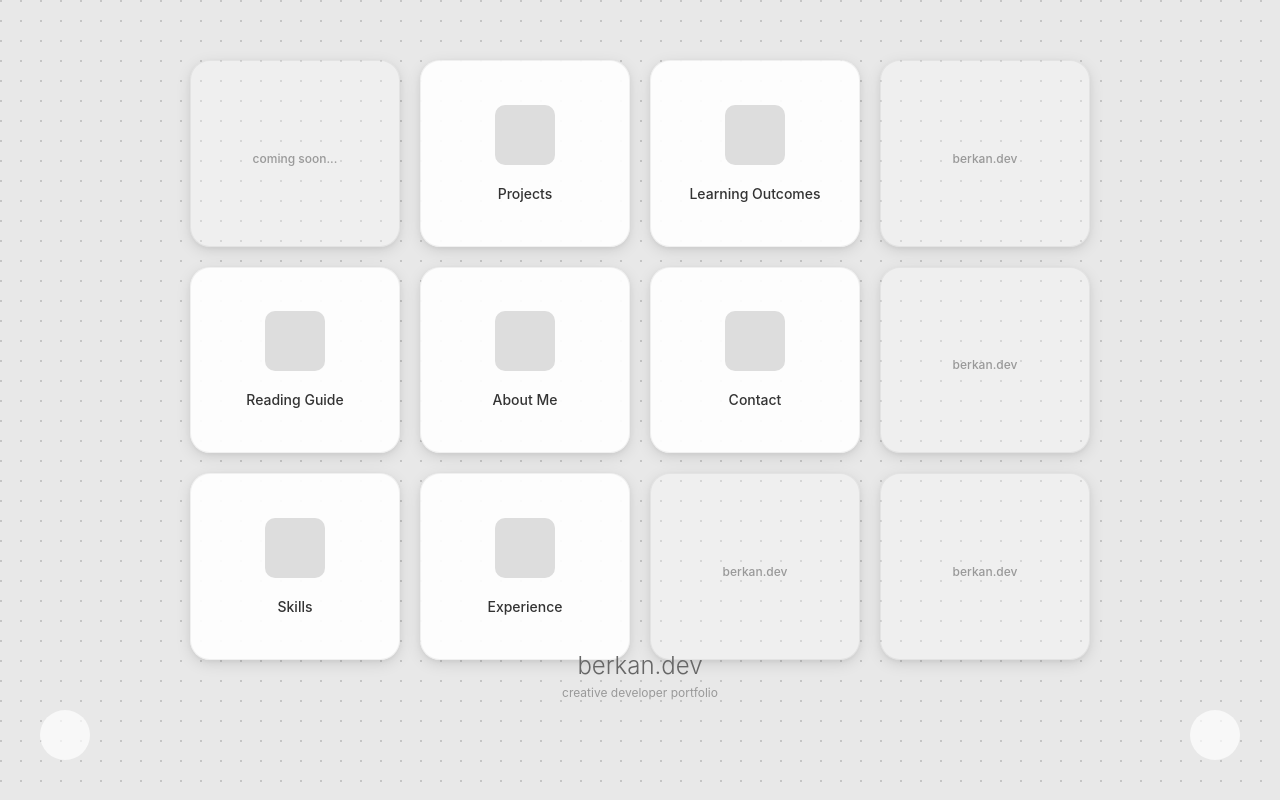
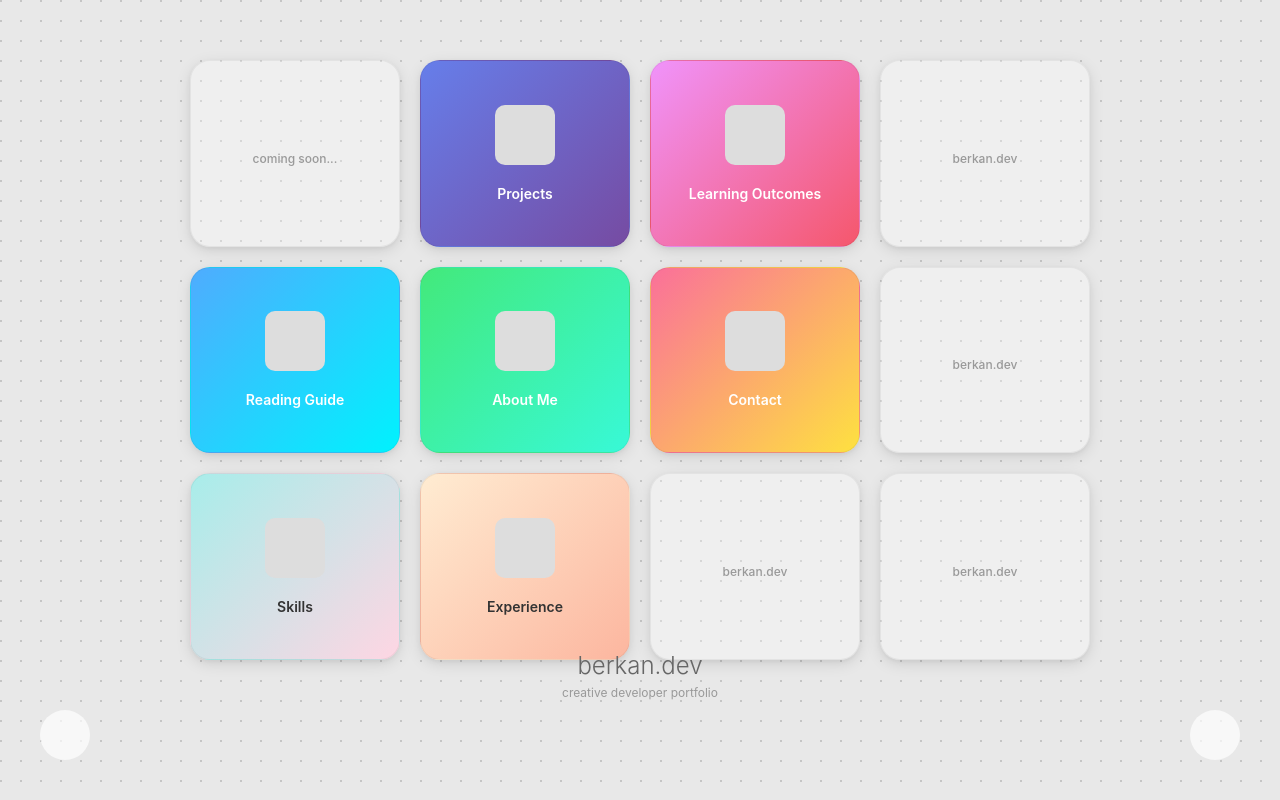
Before and after one commit to BerkanHRGL/portfoliowii, a plain HTML site: page index.html in a window 1280 px wide. Drawn offline with Linux system fonts and the light colour scheme; a script that the page names is missing.

Commit message:
Style individual channel cards with gradients and colors

```diff
--- a/style.css
+++ b/style.css
@@ -87,6 +87,70 @@ body {
     font-size: 12px;
 }
 
+/* Specific channel styles */
+.channel-card.projects {
+    background: linear-gradient(135deg, #667eea 0%, #764ba2 100%);
+}
+
+.channel-card.projects .channel-text {
+    color: white;
+    font-weight: 600;
+}
+
+.channel-card.learning {
+    background: linear-gradient(135deg, #f093fb 0%, #f5576c 100%);
+}
+
+.channel-card.learning .channel-text {
+    color: white;
+    font-weight: 600;
+}
+
+.channel-card.reading {
+    background: linear-gradient(135deg, #4facfe 0%, #00f2fe 100%);
+}
+
+.channel-card.reading .channel-text {
+    color: white;
+    font-weight: 600;
+}
+
+.channel-card.about {
+    background: linear-gradient(135deg, #43e97b 0%, #38f9d7 100%);
+}
+
+.channel-card.about .channel-text {
+    color: white;
+    font-weight: 600;
+}
+
+.channel-card.contact {
+    background: linear-gradient(135deg, #fa709a 0%, #fee140 100%);
+}
+
+.channel-card.contact .channel-text {
+    color: white;
+    font-weight: 600;
+}
+
+.channel-card.skills {
+    background: linear-gradient(135deg, #a8edea 0%, #fed6e3 100%);
+}
+
+.channel-card.skills .channel-text {
+    color: #333;
+    font-weight: 600;
+}
+
+.channel-card.experience {
+    background: linear-gradient(135deg, #ffecd2 0%, #fcb69f 100%);
+}
+
+.channel-card.experience .channel-text {
+    color: #333;
+    font-weight: 600;
+}
+
 /* Bottom profile section */
 .bottom-profile {
     position: absolute;
```
